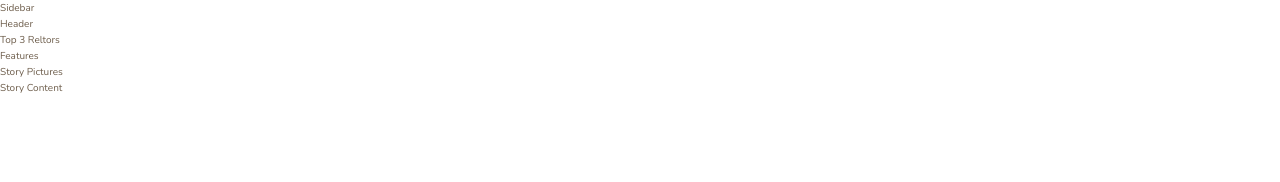
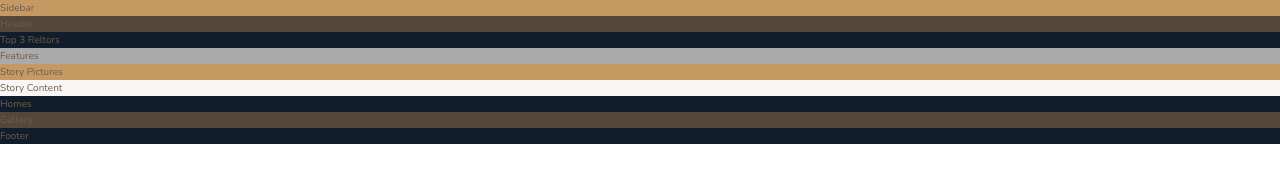
Before and after one commit to Ryoung27/Nexter, a website: page index.html in a window 1280 px wide. Drawn offline with nearby package versions, Linux system fonts and the light colour scheme.

Commit message:
colored backgrounds

```diff
--- a/index.html
+++ b/index.html
@@ -37,15 +37,15 @@
         </div>
 
         <section class="homes">
-
+            Homes
         </section>
 
         <section class="gallery">
-
+            Gallery
         </section>
 
         <footer class="footer">
-
+            Footer
         </footer>
     </body>
 </html>
--- a/sass/_features.scss
+++ b/sass/_features.scss
@@ -0,0 +1,3 @@
+.features{
+    background-color: $color-grey-light-2;
+}
--- a/sass/_footer.scss
+++ b/sass/_footer.scss
@@ -0,0 +1,3 @@
+.footer{
+    background-color: $color-secondary;
+}
--- a/sass/_gallery.scss
+++ b/sass/_gallery.scss
@@ -0,0 +1,3 @@
+.gallery{
+    background-color: $color-grey-dark-1;
+}
--- a/sass/_header.scss
+++ b/sass/_header.scss
@@ -0,0 +1,3 @@
+.header{
+    background-color: $color-grey-dark-1;
+}
--- a/sass/_homes.scss
+++ b/sass/_homes.scss
@@ -0,0 +1,3 @@
+.homes{
+    background-color: $color-secondary;
+}
--- a/sass/_realtors.scss
+++ b/sass/_realtors.scss
@@ -0,0 +1,3 @@
+.realtors{
+    background-color: $color-secondary;
+}
--- a/sass/_sidebar.scss
+++ b/sass/_sidebar.scss
@@ -0,0 +1,3 @@
+.sidebar{
+    background-color: $color-primary;
+}
--- a/sass/_story.scss
+++ b/sass/_story.scss
@@ -0,0 +1,10 @@
+.story{
+    &__pictures{
+        background-color: $color-primary;
+
+    }
+
+    &__content{
+        background-color: $color-grey-light-1;
+    }
+}
```
Also changed, not shown: css/style.css.
